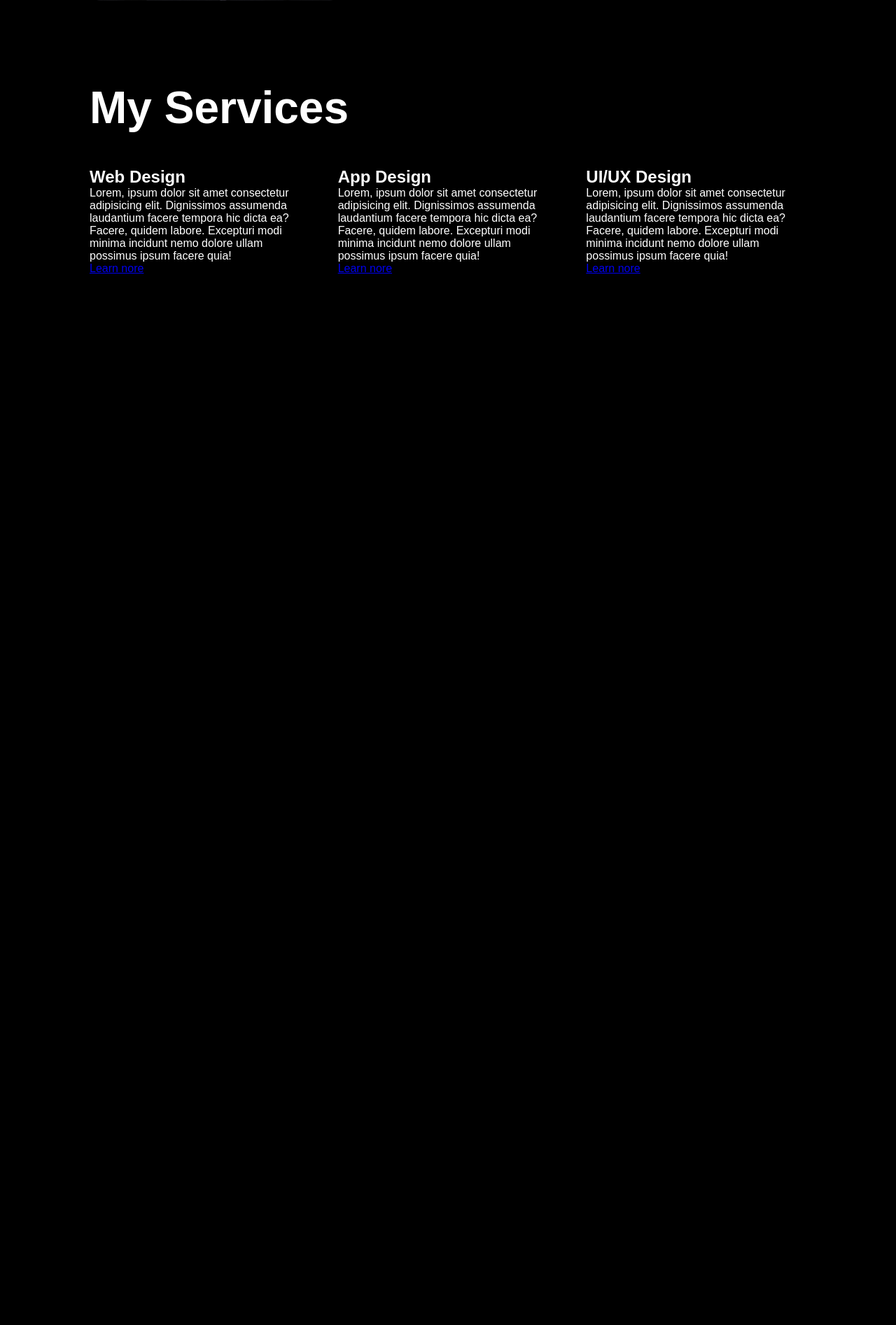
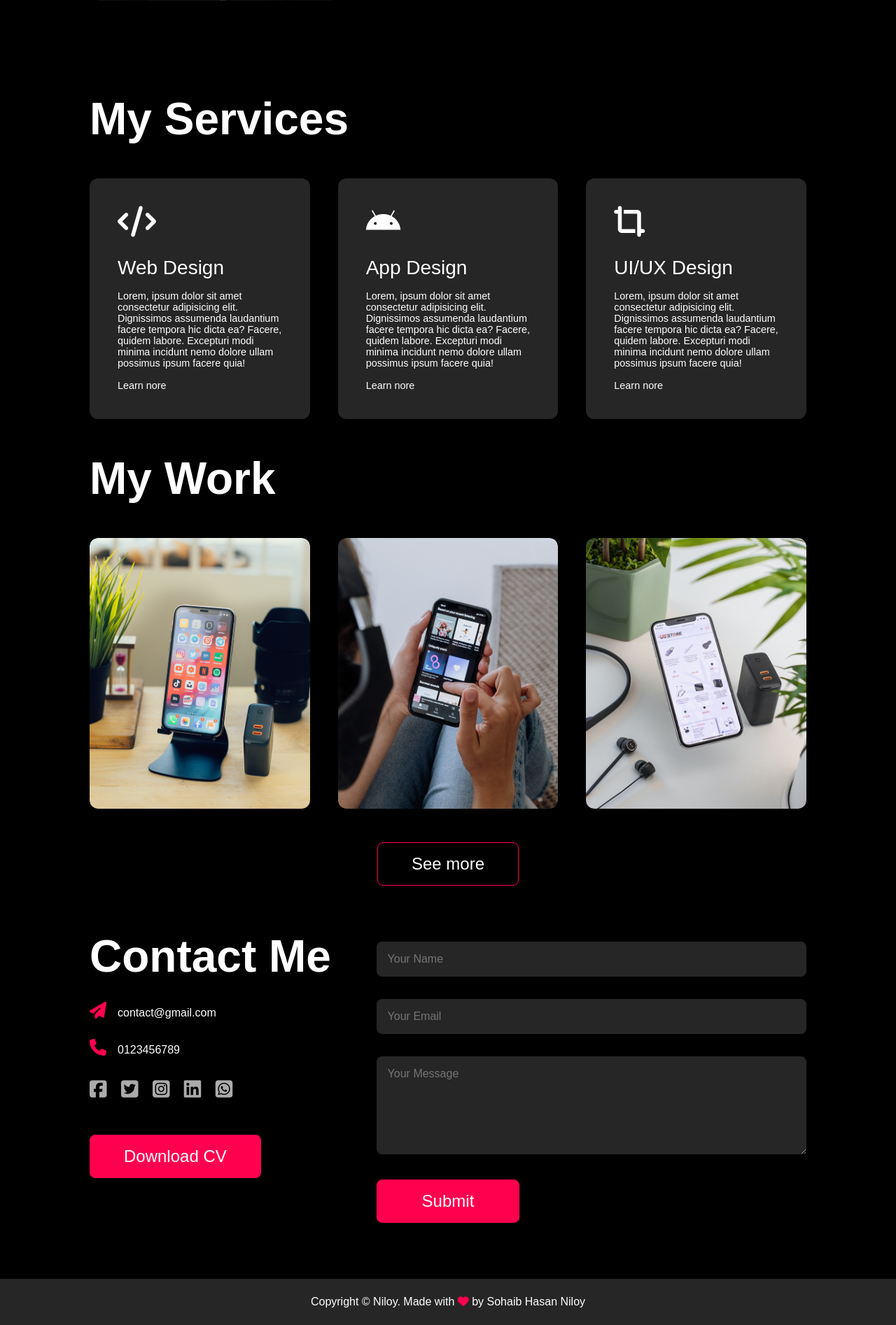
Before and after one commit to niloy2107028/php_portfolio, a PHP site: page / in a window 1280 px wide. Shown: the part 1345-3239 px from the top of the page at 70% size. Before the commit the page ends 1736 px from the top, so only its background shows below. Run offline with PHP 8.4, Linux system fonts and the light colour scheme; some libraries are stand-ins or nearby versions.

Commit message:
Services , Work , Contact Me sections are done . but this things need to be updated later with a good css

```diff
--- a/index.html
+++ b/index.html
@@ -4,10 +4,10 @@
     <meta charset="UTF-8" />
     <meta name="viewport" content="width=device-width, initial-scale=1.0" />
     <title>Portfolio Website</title>
-    <link
-      rel="stylesheet"
-      href="https://cdnjs.cloudflare.com/ajax/libs/font-awesome/6.7.2/css/all.min.css"
-    />
+    <script
+      src="https://kit.fontawesome.com/b59187c32e.js"
+      crossorigin="anonymous"
+    ></script>
 
     <link rel="stylesheet" href="style.css" />
   </head>
@@ -123,6 +123,7 @@
         <h1 class="sub_title">My Services</h1>
         <div class="services_list">
           <div>
+            <i class="fa-solid fa-code"></i>
             <h2>Web Design</h2>
             <p>
               Lorem, ipsum dolor sit amet consectetur adipisicing elit.
@@ -134,6 +135,7 @@
           </div>
 
           <div>
+            <i class="fa-brands fa-android"></i>
             <h2>App Design</h2>
             <p>
               Lorem, ipsum dolor sit amet consectetur adipisicing elit.
@@ -145,6 +147,7 @@
           </div>
 
           <div>
+            <i class="fa-solid fa-crop-simple"></i>
             <h2>UI/UX Design</h2>
             <p>
               Lorem, ipsum dolor sit amet consectetur adipisicing elit.
@@ -155,6 +158,96 @@
             <a href="#">Learn nore</a>
           </div>
         </div>
+      </div>
+    </div>
+
+    <!-- Portfolio section  -->
+    <div id="portfolio">
+      <div class="container">
+        <h1 class="sub_title">My Work</h1>
+        <div class="work_list">
+          <div class="work">
+            <img src="images/work-1.png" alt="work picture 1" />
+            <div class="layer">
+              <h3>Social Media App</h3>
+              <p>
+                Lorem, ipsum dolor sit amet consectetur adipisicing elit. Dicta
+                at repudiandae culpa iusto impedit obcaecati.
+              </p>
+              <a href="#"><i class="fa-solid fa-link"></i></a>
+            </div>
+          </div>
+          <div class="work">
+            <img src="images/work-2.png" alt="work picture 1" />
+            <div class="layer">
+              <h3>Music App</h3>
+              <p>
+                Lorem, ipsum dolor sit amet consectetur adipisicing elit. Dicta
+                at repudiandae culpa iusto impedit obcaecati.
+              </p>
+              <a href="#"><i class="fa-solid fa-link"></i></a>
+            </div>
+          </div>
+          <div class="work">
+            <img src="images/work-3.png" alt="work picture 1" />
+            <div class="layer">
+              <h3>Online Shoping App</h3>
+              <p>
+                Lorem, ipsum dolor sit amet consectetur adipisicing elit. Dicta
+                at repudiandae culpa iusto impedit obcaecati.
+              </p>
+              <a href="#"><i class="fa-solid fa-link"></i></a>
+            </div>
+          </div>
+        </div>
+        <a href="#" class="btn">See more</a>
+      </div>
+    </div>
+
+    <!-- -----------contact-------------- -->
+
+    <div id="contact">
+      <div class="container">
+        <div class="row">
+          <div class="contact-left">
+            <h1 class="sub_title">Contact Me</h1>
+            <p><i class="fa-solid fa-paper-plane"></i>contact@gmail.com</p>
+            <p><i class="fa-solid fa-phone"></i>0123456789</p>
+            <div class="social_icons">
+              <a href="#"> <i class="fa-brands fa-square-facebook"></i> </a>
+              <a href="#"> <i class="fa-brands fa-square-twitter"></i> </a>
+              <a href="#"> <i class="fa-brands fa-square-instagram"></i> </a>
+              <a href="#"> <i class="fa-brands fa-linkedin"></i> </a>
+              <a href="#"> <i class="fa-brands fa-square-whatsapp"></i> </a>
+            </div>
+            <a href="images/cv.pdf" download class="btn btn_more"
+              >Download CV</a
+            >
+          </div>
+          <div class="contact-right">
+            <form action="#">
+              <input type="text" name="name" placeholder="Your Name" required />
+              <input
+                type="text"
+                name="email"
+                placeholder="Your Email"
+                required
+              />
+              <textarea
+                name="message"
+                rows="6"
+                placeholder="Your Message"
+              ></textarea>
+              <button type="submit" class="btn btn_more">Submit</button>
+            </form>
+          </div>
+        </div>
+      </div>
+      <div class="copyright">
+        <p>
+          Copyright &copy; Niloy. Made with <i class="fa-solid fa-heart"></i> by
+          Sohaib Hasan Niloy
+        </p>
       </div>
     </div>
 
--- a/style.css
+++ b/style.css
@@ -16,10 +16,11 @@ body {
   background-image: url("images/pc_new.png");
   background-size: cover;
   background-position: right;
+  padding-top: 0px;
 }
 
 .container {
-  padding: 0px 10%;
+  padding: 0 10% 1rem;
   /* background-color: red; */
 }
 
@@ -167,6 +168,225 @@ nav ul li a:hover::after {
 .services_list {
   display: grid;
   grid-template-columns: repeat(auto-fit, minmax(15rem, 1fr));
+  /* Makes a responsive grid where
+    Each column is at least 15rem wide.
+    Columns can grow to fill space (1fr).
+    The grid auto-fits as many columns as possible in the container. */
   grid-gap: 2.5rem;
   margin-top: 3rem;
 }
+
+.services_list div {
+  background-color: #262626;
+  padding: 2.5rem;
+  font-size: 0.9rem;
+  font-weight: 300;
+  border-radius: 0.75rem;
+  transition: background-color 0.5s, transform 0.5s;
+}
+
+.services_list div i {
+  font-size: 2.75rem;
+  margin-bottom: 1.75rem;
+}
+
+.services_list div h2 {
+  font-size: 1.75rem;
+  font-weight: 500;
+  margin-bottom: 1rem;
+}
+
+.services_list div a {
+  text-decoration: none;
+  color: #fff;
+  font-size: 0.9rem;
+  margin-top: 1rem;
+  display: inline-block;
+}
+
+.services_list div:hover {
+  background-color: #ff004f;
+  transform: translateY(-10px);
+  cursor: pointer;
+}
+
+/* ------------ Portfolio section  --------- */
+
+#portfolio {
+  pad: 3rem 0;
+}
+
+.work_list {
+  display: grid;
+  grid-template-columns: repeat(auto-fit, minmax(15rem, 1fr));
+  grid-gap: 2.5rem;
+  margin: 3rem 0;
+}
+
+.work {
+  border-radius: 0.75rem;
+  position: relative;
+  overflow: hidden;
+}
+
+.work img {
+  width: 100%;
+  border-radius: 0.75rem;
+  display: block;
+  transition: transform 0.5s;
+}
+
+.layer {
+  width: 100%;
+  height: 0;
+  /* initially hidden */
+  background: linear-gradient(rgba(0, 0, 0, 0.6), #ff004f);
+  border-radius: 10px;
+  position: absolute;
+  left: 0;
+  bottom: 0;
+  /* from bottom to top transition */
+  overflow: hidden;
+  display: flex;
+  align-items: center;
+  justify-content: center;
+  flex-direction: column;
+  padding: 0 2.5rem;
+  text-align: center;
+  font-size: 1rem;
+  transition: height 0.5s;
+}
+
+.layer h3 {
+  font-weight: 600;
+  margin-bottom: 1.25rem;
+  /* color: green; */
+}
+
+.layer a {
+  margin-top: 1.25rem;
+  color: #ff004f;
+  /* border: 1px solid white;
+   */
+  text-decoration: none;
+  font-size: 1.25rem;
+  background: white;
+  line-height: 3.5rem;
+  /* height width centereds */
+  height: 3.5rem;
+  width: 3.75rem;
+  border-radius: 50%;
+  /* circle  */
+  text-align: center;
+}
+
+.work:hover img {
+  transform: scale(1.5);
+}
+
+.work:hover .layer {
+  height: 100%;
+}
+
+.btn {
+  /* background-color: white; */
+  display: block;
+  /* same line nothing will come  */
+  margin: 3rem auto;
+  /* centered using margin  */
+  width: fit-content;
+  border: 1px solid #ff004f;
+  padding: 1rem 3rem;
+  border-radius: 0.5rem;
+  text-decoration: none;
+  color: #fff;
+  transition: background-color 0.5s;
+  font-size: 1.5rem;
+  cursor: pointer;
+}
+
+.btn:hover {
+  background-color: #ff004f;
+}
+
+/* ------------contact-------------- */
+
+.contact-left {
+  /* background-color: green; */
+  flex-basis: 35%;
+}
+
+.contact-left p {
+  margin-top: 1.75rem;
+}
+
+.contact-left p i {
+  color: #ff004f;
+  margin-right: 1rem;
+  font-size: 1.5rem;
+}
+
+.social_icons {
+  margin-top: 2rem;
+}
+
+.social_icons a {
+  text-decoration: none;
+  font-size: 1.75rem;
+  margin-right: 1rem;
+  color: #ababab;
+  display: inline-block;
+  transition: transform 0.5s;
+}
+
+.social_icons a:hover {
+  color: #ff004f;
+  transform: translateY(-5px);
+}
+
+.btn.btn_more {
+  display: inline-block;
+  /* move on the start same line nothing else*/
+  background-color: #ff004f;
+}
+.contact-right {
+  /* background-color: blue; */
+  flex-basis: 60%;
+}
+
+.contact-right form {
+  width: 100%;
+}
+
+form input,
+form textarea {
+  width: 100%;
+  border: 0;
+  outline: none;
+  background: #262626;
+  padding: 1rem;
+  margin: 1rem 0;
+  color: #fff;
+  font-size: 1rem;
+  border-radius: 0.5rem;
+}
+
+form .btn.btn_more {
+  padding: 1rem 4rem;
+  margin-top: 1rem;
+}
+
+/* --------copyright-------  */
+
+.copyright {
+  width: 100%;
+  text-align: center;
+  padding: 1.5rem;
+  background-color: #262626;
+  font-weight: 300;
+  margin-top: 1rem;
+}
+
+.copyright i {
+  color: #ff004f;
+}
```
Also changed, not shown: 1 other file.
